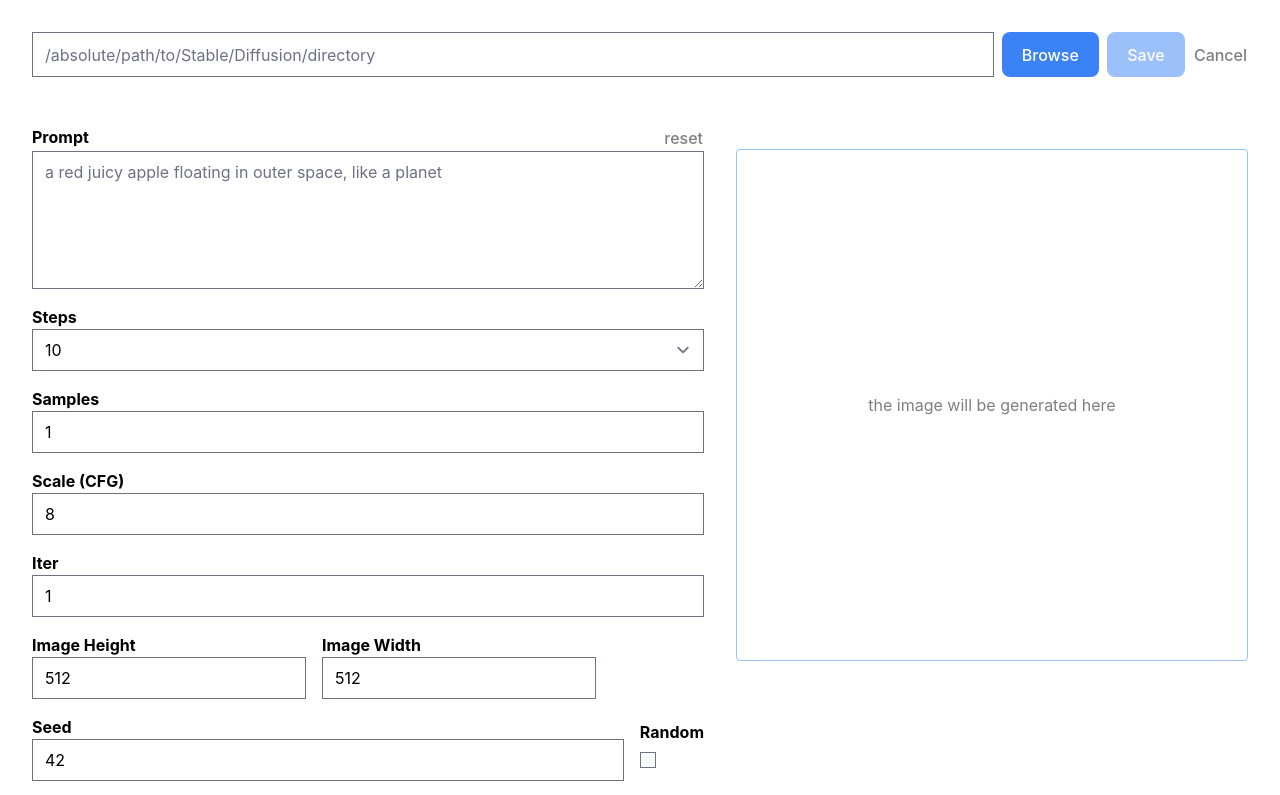
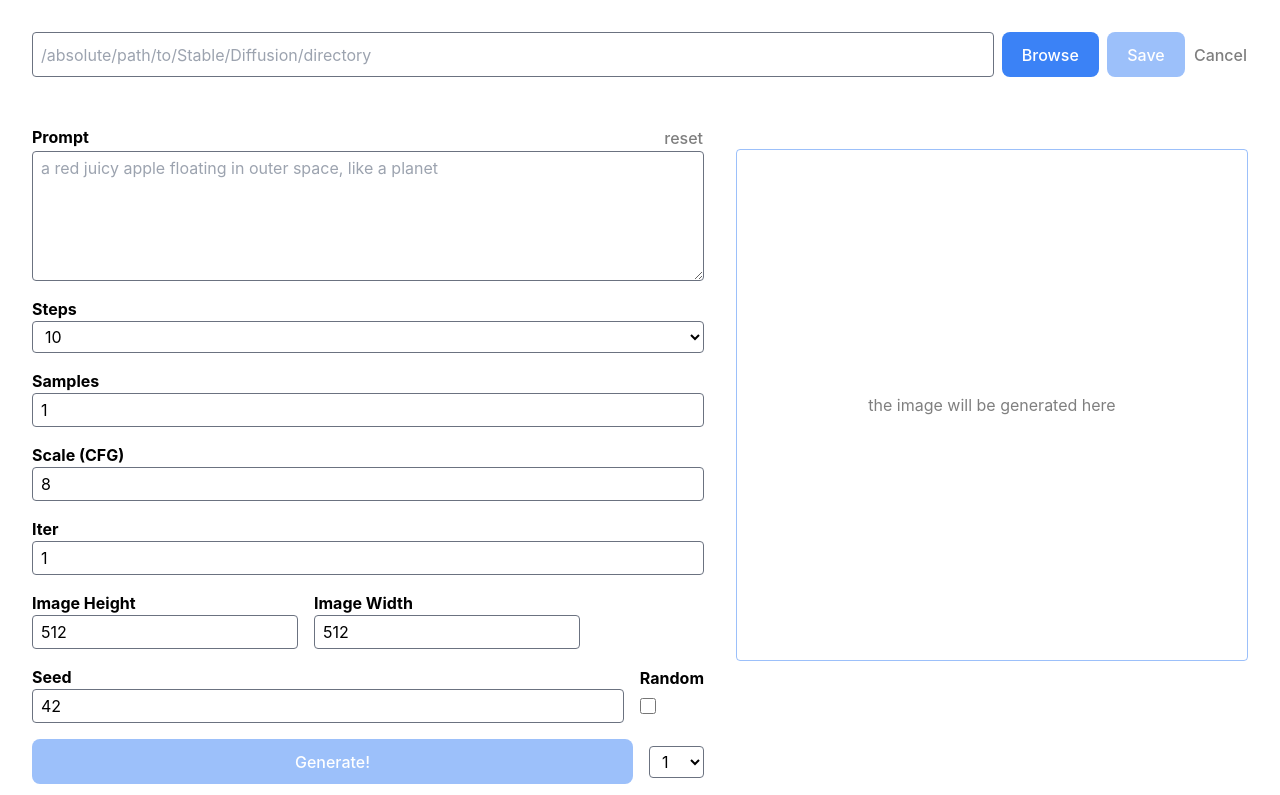
Before and after one commit to breadthe/sd-buddy, a Svelte app: page / in a window 1280 px wide. Shown: the top 795 px of the page. Built offline with nearby package versions, Linux system fonts and the light colour scheme.

Commit message:
Remove tailwind-forms, new forms styling

```diff
--- a/package.json
+++ b/package.json
@@ -12,7 +12,6 @@
   },
   "devDependencies": {
     "@sveltejs/vite-plugin-svelte": "^1.0.1",
-    "@tailwindcss/forms": "^0.5.3",
     "@tsconfig/svelte": "^3.0.0",
     "autoprefixer": "^10.4.7",
     "postcss": "^8.4.14",
--- a/src/app.css
+++ b/src/app.css
@@ -53,13 +53,16 @@ button {
     cursor: pointer;
     transition: border-color 0.25s;
 }
+
 button:hover {
     border-color: theme("colors.blue.600");
 }
+
 button:focus,
 button:focus-visible {
     outline: 4px auto -webkit-focus-ring-color;
 }
+
 button:disabled {
     opacity: theme("opacity.50");
     cursor: not-allowed;
@@ -72,6 +75,7 @@ button.link {
     font-weight: inherit;
     text-decoration: underline;
 }
+
 button.link:hover {
     background-color: transparent;
     border-color: transparent;
@@ -84,6 +88,7 @@ button.transparent {
     color: inherit;
     opacity: theme("opacity.50");
 }
+
 button.transparent:hover {
     background-color: theme("colors.transparent");
     color: theme("colors.black");
@@ -96,21 +101,40 @@ button.transparent:hover {
         color: theme("colors.black");
         background-color: theme("colors.white");
     }
+
     a:not(.hello-*):hover {
         color: #747bff;
     }
+
     button {
         background-color: theme("colors.blue.500");
         color: theme("colors.white");
     }
+
     button:hover {
         background-color: theme("colors.blue.600");
         color: theme("colors.white");
     }
 }
 
+
+/* Forms */
+
 input,
 select,
 textarea {
     background-color: transparent !important;
+    border: theme("borderWidth.DEFAULT") solid theme("colors.gray.500");
+    border-radius: theme("borderRadius.DEFAULT");
+    padding: theme("padding.1") theme("padding.2");
 }
+
+select {
+    height: theme("height.8");
+}
+
+[type="checkbox"],
+[type="radio"] {
+    height: theme("height.4");
+    width: theme("width.4");
+}
--- a/tailwind.config.cjs
+++ b/tailwind.config.cjs
@@ -9,7 +9,7 @@ const config = {
         },
     },
 
-  plugins: [require("@tailwindcss/forms")],
-};
+    plugins: [],
+}
 
-module.exports = config;
+module.exports = config
```
Also changed, not shown: 2 other files (tests, documents, lock files or other folders). Lines whose indentation alone changed are shown as unchanged.
